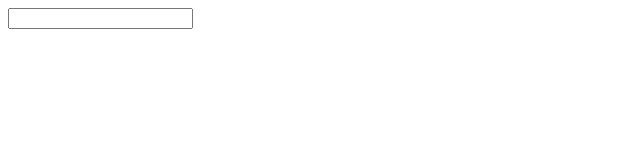
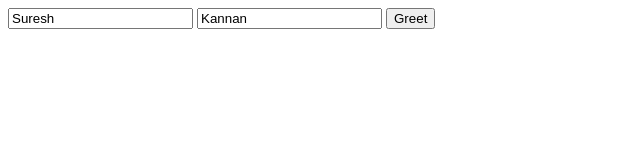
Before and after one commit to tkmagesh/SpringPeople-Angular-Oct-2014, a plain HTML site: page Day-1/01-AngularIntro/index.html in a window 1280 px wide. Shown: the whole page, without its empty margins (0-640 px from the left). Drawn offline with Linux system fonts and the light colour scheme.

Commit message:
assignment - 1

```diff
--- a/Day-1/01-AngularIntro/index.html
+++ b/Day-1/01-AngularIntro/index.html
@@ -4,9 +4,24 @@
     <meta charset="UTF-8">
     <title>Angular Introduction</title>
     <script src="angular.js"></script>
+    <script>
+    function greetController($scope){
+        $scope.firstName = "Suresh";
+        $scope.lastName = "Kannan";
+
+        $scope.greet = function (){
+            $scope.greetMsg = "Hi " + $scope.firstName + " " + $scope.lastName;
+        }
+    }
+    </script>
 </head>
-<body ng-app>
-    <input type="text" ng-model="name">
-    <div>{{name}}</div>
+<body ng-app >
+   <div ng-controller="greetController">
+    <input type="text" ng-model="firstName">
+    <input type="text" ng-model="lastName">
+    <input type="button" value="Greet" ng-click="greet()">
+    <div></div>
+   </div>
+
 </body>
 </html>
```
